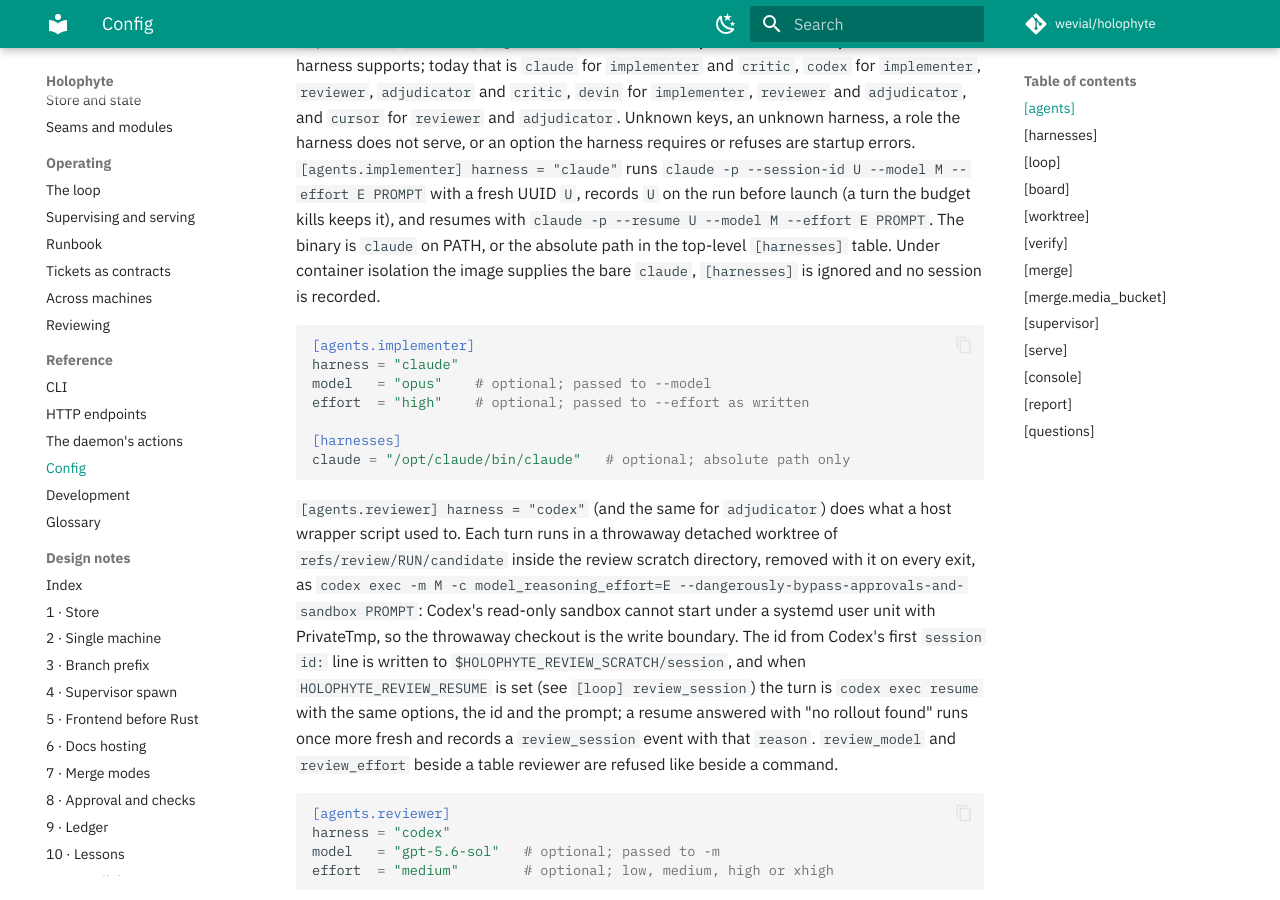
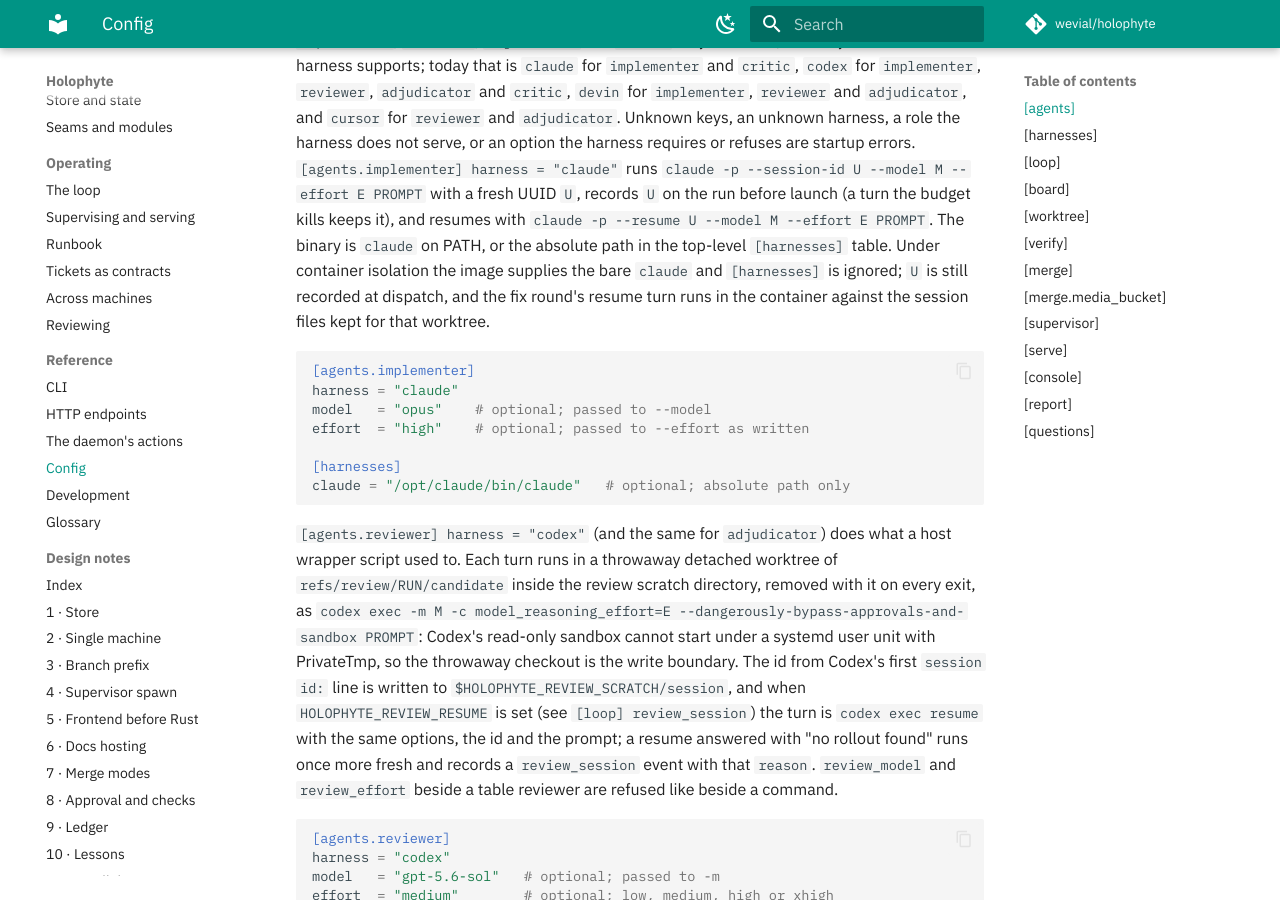
Before and after one commit to wevial/holophyte, an MkDocs documentation site: the page built from docs/config.md, in a window 1280 px wide and 900 px high, scrolled down 3836 px. Built offline with MkDocs 1.6.1 and Material for MkDocs 9.7.7, drawn with Linux system fonts in a browser that asks for light colours; comment, search, counter and statistics services are not loaded.

Commit message:
docs(config): say the Claude adapter records its session under container isolation (HOLO-32)
Review round:
- THREAD 1 (docs/config.md, conflicting container session guidance): ADDRESS.
  The Claude adapter paragraph still said no session is recorded under
  container isolation; it now says the id is recorded at dispatch and the
  fix round resumes it in the container.

````diff
--- a/docs/config.md
+++ b/docs/config.md
@@ -120,7 +120,9 @@
 and resumes with `claude -p --resume U --model M --effort E PROMPT`. The
 binary is `claude` on PATH, or the absolute path in the top-level
 `[harnesses]` table. Under container isolation the image supplies the bare
-`claude`, `[harnesses]` is ignored and no session is recorded.
+`claude` and `[harnesses]` is ignored; `U` is still recorded at dispatch, and
+the fix round's resume turn runs in the container against the session files
+kept for that worktree.
 
 ```toml
 [agents.implementer]
````
